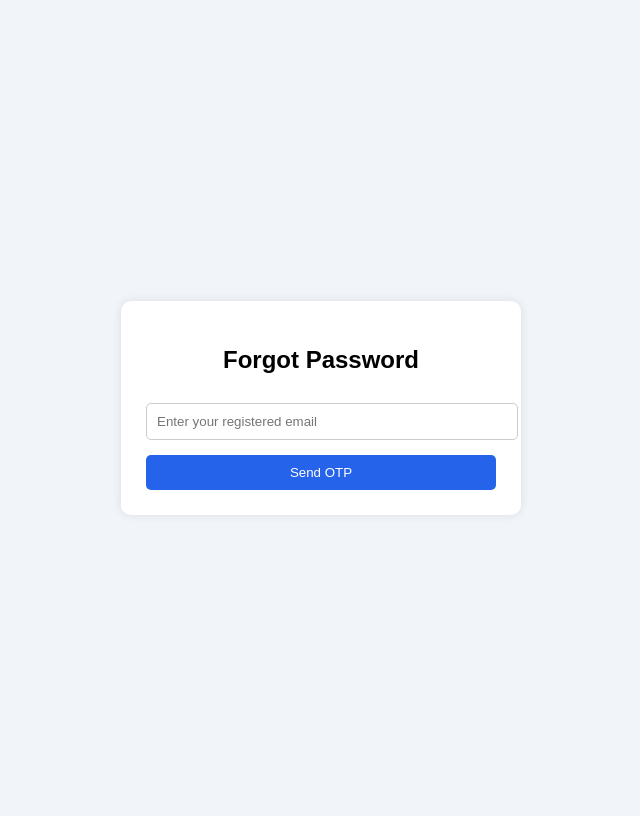
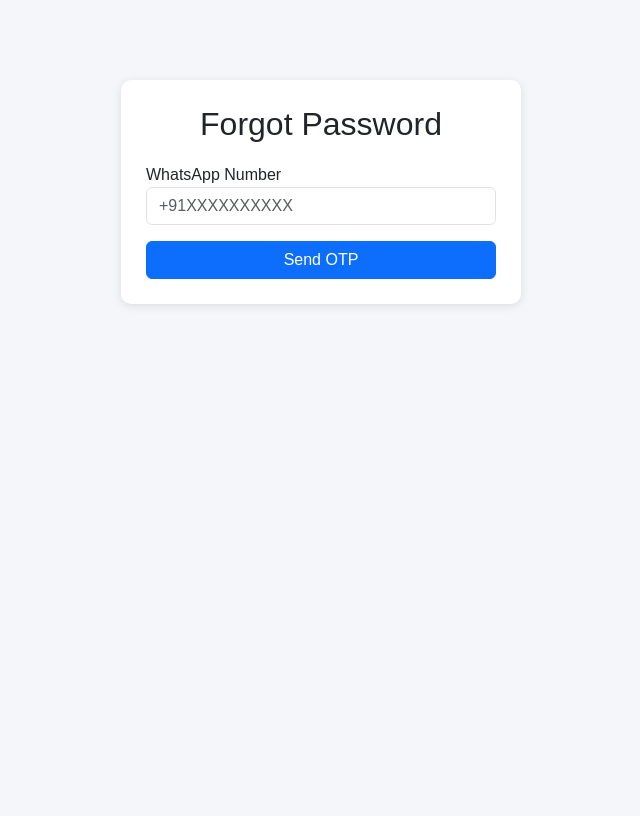
Before and after one commit to ahmadsaheem98-del/user_mail, a Flask app: page /forgot_password in a window 1280 px wide. Shown: the whole page, without its empty margins (319-959 px from the left). After the commit the page ends 306 px from the top, so only its background shows below. Run offline with Flask 3, Linux system fonts and the light colour scheme; parts of the project's set-up code (start-up, migrations or seed data) failed here and were passed over.

Commit message:
update OTP fix

```diff
--- a/app.py
+++ b/app.py
@@ -1,37 +1,49 @@
 from flask import Flask, render_template, request, redirect, session, flash, send_file
 from flask_sqlalchemy import SQLAlchemy
 from werkzeug.security import generate_password_hash, check_password_hash
-from flask_mail import Mail, Message
+from twilio.rest import Client
 from io import BytesIO
 import openpyxl
 import random
+import os
 
 app = Flask(__name__)
 
-# =====================
+# ======================
 # CONFIG
-# =====================
-app.secret_key = "saheem_secret_key"
+# ======================
+app.secret_key = os.environ.get("SECRET_KEY", "dev_secret")
 
 app.config['SQLALCHEMY_DATABASE_URI'] = 'sqlite:///database.db'
 app.config['SQLALCHEMY_TRACK_MODIFICATIONS'] = False
 
 db = SQLAlchemy(app)
 
-# =====================
-# MAIL CONFIG (OTP)
-# =====================
-app.config['MAIL_SERVER'] = 'smtp.gmail.com'
-app.config['MAIL_PORT'] = 587
-app.config['MAIL_USE_TLS'] = True
-app.config['MAIL_USERNAME'] = 'yourgmail@gmail.com'
-app.config['MAIL_PASSWORD'] = 'your_app_password'
+# ======================
+# TWILIO CONFIG (WHATSAPP OTP)
+# ======================
+TWILIO_SID = os.environ.get("TWILIO_SID")
+TWILIO_AUTH_TOKEN = os.environ.get("TWILIO_AUTH_TOKEN")
+TWILIO_FROM = os.environ.get("TWILIO_WHATSAPP_FROM")
 
-mail = Mail(app)
+def send_whatsapp_otp(phone, otp):
+    try:
+        client = Client(TWILIO_SID, TWILIO_AUTH_TOKEN)
 
-# =====================
-# MODELS
-# =====================
+        client.messages.create(
+            from_=TWILIO_FROM,
+            body=f"Your OTP is: {otp}",
+            to=f"whatsapp:{phone}"
+        )
+
+        print("OTP SENT")
+
+    except Exception as e:
+        print("WhatsApp OTP Error:", e)
+
+# ======================
+# DATABASE MODELS
+# ======================
 class User(db.Model):
     id = db.Column(db.Integer, primary_key=True)
     username = db.Column(db.String(100), unique=True)
@@ -42,81 +54,45 @@ class User(db.Model):
 
 class MailForm(db.Model):
     id = db.Column(db.Integer, primary_key=True)
-
     first_name = db.Column(db.String(100))
     last_name = db.Column(db.String(100))
     department = db.Column(db.String(100))
-    status = db.Column(db.String(50), default='Pending')
-
+    status = db.Column(db.String(50), default="Pending")
     user_id = db.Column(db.Integer)
 
-# =====================
+# ======================
 # INIT DB + ADMIN
-# =====================
+# ======================
 with app.app_context():
     db.create_all()
 
-    admin = User.query.filter_by(email="admin@gmail.com").first()
-
+    admin = User.query.filter_by(username="admin").first()
     if not admin:
-        admin_user = User(
+        admin = User(
             username="admin",
             email="admin@gmail.com",
             password=generate_password_hash("admin123"),
             role="admin"
         )
-        db.session.add(admin_user)
+        db.session.add(admin)
         db.session.commit()
 
-# =====================
-# HOME
-# =====================
+# ======================
+# ROUTES
+# ======================
 @app.route('/')
 def home():
     return redirect('/login')
 
-# =====================
-# LOGIN
-# =====================
-@app.route('/login', methods=['GET', 'POST'])
-def login():
-    if request.method == 'POST':
-
-        username = request.form.get('username', '')
-        password = request.form.get('password', '')
-
-        user = User.query.filter_by(username=username).first()
-
-        if user and password and check_password_hash(user.password, password):
-
-            session['user_id'] = user.id
-            session['role'] = user.role
-
-            return redirect('/admin_dashboard' if user.role == 'admin' else '/user_dashboard')
-
-        flash("Invalid login")
-
-    return render_template('login.html')
-
-# =====================
-# REGISTER
-# =====================
+# ---------- REGISTER ----------
 @app.route('/register', methods=['GET', 'POST'])
 def register():
     if request.method == 'POST':
 
-        username = request.form.get('username', '')
-        email = request.form.get('email', '')
-        password = request.form.get('password', '')
-
-        if not username or not email or not password:
-            flash("All fields required")
-            return redirect('/register')
-
         user = User(
-            username=username,
-            email=email,
-            password=generate_password_hash(password),
+            username=request.form.get('username'),
+            email=request.form.get('email'),
+            password=generate_password_hash(request.form.get('password')),
             role='user'
         )
 
@@ -127,127 +103,89 @@ def register():
 
     return render_template('register.html')
 
-# =====================
-# USER DASHBOARD
-# =====================
+# ---------- LOGIN ----------
+@app.route('/login', methods=['GET', 'POST'])
+def login():
+    if request.method == 'POST':
+
+        username = request.form.get('username')
+        password = request.form.get('password')
+
+        user = User.query.filter_by(username=username).first()
+
+        if user and check_password_hash(user.password, password):
+
+            session['user_id'] = user.id
+            session['role'] = user.role
+
+            if user.role == 'admin':
+                return redirect('/admin_dashboard')
+
+            return redirect('/user_dashboard')
+
+        flash("Invalid login")
+
+    return render_template('login.html')
+
+# ---------- DASHBOARDS ----------
 @app.route('/user_dashboard')
 def user_dashboard():
-    if 'user_id' not in session:
-        return redirect('/login')
+    return render_template('user_dashboard.html')
 
-    forms = MailForm.query.filter_by(user_id=session['user_id']).all()
-    return render_template('user_dashboard.html', forms=forms)
 
-# =====================
-# ADMIN DASHBOARD (FIXED COUNTS)
-# =====================
 @app.route('/admin_dashboard')
 def admin_dashboard():
-    if session.get('role') != 'admin':
-        return redirect('/login')
+    forms = MailForm.query.all()
+    return render_template('admin_dashboard.html', forms=forms)
 
-    forms = MailForm.query.all()
-
-    total_forms = len(forms)
-    approved_forms = len([f for f in forms if f.status == "Approved"])
-    rejected_forms = len([f for f in forms if f.status == "Rejected"])
-    pending_forms = len([f for f in forms if f.status == "Pending"])
-
-    return render_template(
-        'admin_dashboard.html',
-        forms=forms,
-        total_forms=total_forms,
-        approved_forms=approved_forms,
-        rejected_forms=rejected_forms,
-        pending_forms=pending_forms
-    )
-
-# =====================
-# CREATE FORM (FIXED ROUTE)
-# =====================
+# ---------- CREATE FORM ----------
 @app.route('/form', methods=['GET', 'POST'])
 def form():
-    if 'user_id' not in session:
-        return redirect('/login')
-
     if request.method == 'POST':
 
-        new_form = MailForm(
-            first_name=request.form.get('first_name', ''),
-            last_name=request.form.get('last_name', ''),
-            department=request.form.get('department', ''),
-            user_id=session['user_id']
+        f = MailForm(
+            first_name=request.form.get('first_name'),
+            last_name=request.form.get('last_name'),
+            department=request.form.get('department'),
+            user_id=session.get('user_id')
         )
 
-        db.session.add(new_form)
+        db.session.add(f)
         db.session.commit()
 
-        flash("Form submitted successfully")
         return redirect('/user_dashboard')
 
     return render_template('form.html')
 
-# =====================
-# VIEW FORM
-# =====================
-@app.route('/view_form/<int:id>')
-def view_form(id):
-    if 'user_id' not in session:
-        return redirect('/login')
-
-    form = MailForm.query.get_or_404(id)
-    return render_template('view_form.html', form=form)
-
-# =====================
-# APPROVE
-# =====================
+# ---------- APPROVE ----------
 @app.route('/approve/<int:id>')
 def approve(id):
-    if session.get('role') != 'admin':
-        return redirect('/login')
-
-    form = MailForm.query.get_or_404(id)
+    form = MailForm.query.get(id)
     form.status = "Approved"
-
     db.session.commit()
-    flash("Approved")
     return redirect('/admin_dashboard')
 
-# =====================
-# REJECT
-# =====================
+# ---------- REJECT ----------
 @app.route('/reject/<int:id>')
 def reject(id):
-    if session.get('role') != 'admin':
-        return redirect('/login')
-
-    form = MailForm.query.get_or_404(id)
+    form = MailForm.query.get(id)
     form.status = "Rejected"
-
     db.session.commit()
-    flash("Rejected")
     return redirect('/admin_dashboard')
 
-# =====================
-# EXCEL EXPORT (FIXED)
-# =====================
+# ---------- EXCEL ----------
 @app.route('/excel/<int:id>')
 def excel(id):
-    form = MailForm.query.get_or_404(id)
+
+    form = MailForm.query.get(id)
 
     wb = openpyxl.Workbook()
     ws = wb.active
-    ws.title = "Form Data"
 
-    data = [
-        ["First Name", form.first_name],
-        ["Last Name", form.last_name],
-        ["Department", form.department],
-        ["Status", form.status]
-    ]
-
-    for row in data:
-        ws.append(row)
+    ws.append(["ID", form.id])
+    ws.append(["Name", form.first_name + " " + form.last_name])
+    ws.append(["Department", form.department])
+    ws.append(["Status", form.status])
 
     file = BytesIO()
     wb.save(file)
@@ -255,46 +193,34 @@ def excel(id):
 
     return send_file(file, as_attachment=True, download_name="form.xlsx")
 
-# =====================
-# FORGOT PASSWORD OTP
-# =====================
+# ======================
+# FORGOT PASSWORD (WHATSAPP OTP)
+# ======================
 @app.route('/forgot_password', methods=['GET', 'POST'])
 def forgot_password():
+
     if request.method == 'POST':
 
-        email = request.form.get('email', '')
-
-        user = User.query.filter_by(email=email).first()
-
-        if not user:
-            flash("Email not found")
-            return redirect('/forgot_password')
+        phone = request.form.get('phone')
 
         otp = str(random.randint(100000, 999999))
 
         session['otp'] = otp
-        session['email'] = email
+        session['phone'] = phone
 
-        msg = Message(
-            "OTP",
-            sender=app.config['MAIL_USERNAME'],
-            recipients=[email]
-        )
-        msg.body = f"Your OTP is {otp}"
-        mail.send(msg)
+        send_whatsapp_otp(phone, otp)
 
         return redirect('/verify_otp')
 
     return render_template('forgot_password.html')
 
-# =====================
-# VERIFY OTP
-# =====================
+# ---------- VERIFY OTP ----------
 @app.route('/verify_otp', methods=['GET', 'POST'])
 def verify_otp():
+
     if request.method == 'POST':
 
-        otp = request.form.get('otp', '')
+        otp = request.form.get('otp')
 
         if otp == session.get('otp'):
             return redirect('/reset_password')
@@ -303,36 +229,21 @@ def verify_otp():
 
     return render_template('verify_otp.html')
 
-# =====================
-# RESET PASSWORD
-# =====================
+# ---------- RESET PASSWORD ----------
 @app.route('/reset_password', methods=['GET', 'POST'])
 def reset_password():
+
     if request.method == 'POST':
 
-        password = request.form.get('password', '')
+        new_password = request.form.get('password')
 
-        user = User.query.filter_by(email=session.get('email')).first()
-
-        if user:
-            user.password = generate_password_hash(password)
-            db.session.commit()
-
-        session.clear()
+        flash("Password Updated")
         return redirect('/login')
 
     return render_template('reset_password.html')
 
-# =====================
-# LOGOUT
-# =====================
-@app.route('/logout')
-def logout():
-    session.clear()
-    return redirect('/login')
-
-# =====================
-# RUN
-# =====================
+# ======================
+# RUN (RENDER READY)
+# ======================
 if __name__ == "__main__":
-    app.run(debug=True)
+    app.run(host="0.0.0.0", port=int(os.environ.get("PORT", 10000)))
--- a/templates/forgot_password.html
+++ b/templates/forgot_password.html
@@ -1,82 +1,53 @@
 <!DOCTYPE html>
-<html>
+<html lang="en">
+
 <head>
-    <title>Forgot Password</title>
-    <style>
-        body {
-            font-family: Arial;
-            background: #f1f5f9;
-            display: flex;
-            justify-content: center;
-            align-items: center;
-            height: 100vh;
-        }
+<meta charset="UTF-8">
+<meta name="viewport" content="width=device-width, initial-scale=1.0">
 
-        .box {
-            background: white;
-            padding: 25px;
-            border-radius: 10px;
-            width: 350px;
-            box-shadow: 0 0 10px rgba(0,0,0,0.1);
-        }
+<title>Forgot Password</title>
 
-        input {
-            width: 100%;
-            padding: 10px;
-            margin-top: 10px;
-            margin-bottom: 15px;
-            border: 1px solid #ccc;
-            border-radius: 5px;
-        }
+<link href="https://cdn.jsdelivr.net/npm/bootstrap@5.3.3/dist/css/bootstrap.min.css" rel="stylesheet">
 
-        button {
-            width: 100%;
-            padding: 10px;
-            background: #2563eb;
-            color: white;
-            border: none;
-            border-radius: 5px;
-            cursor: pointer;
-        }
+<style>
+body{
+    background:#f4f6f9;
+    font-family:Arial;
+}
 
-        button:hover {
-            background: #1e40af;
-        }
+.box{
+    width:400px;
+    margin:80px auto;
+    background:white;
+    padding:25px;
+    border-radius:10px;
+    box-shadow:0 2px 10px rgba(0,0,0,0.1);
+}
 
-        h2 {
-            text-align: center;
-        }
+h2{
+    text-align:center;
+    margin-bottom:20px;
+}
+</style>
 
-        .msg {
-            color: red;
-            text-align: center;
-        }
-    </style>
 </head>
 
 <body>
 
 <div class="box">
 
-    <h2>Forgot Password</h2>
+<h2>Forgot Password</h2>
 
-    <!-- Flask flash message -->
-    {% with messages = get_flashed_messages() %}
-      {% if messages %}
-        <p class="msg">{{ messages[0] }}</p>
-      {% endif %}
-    {% endwith %}
+<form method="POST">
 
-    <form method="POST">
+    <label>WhatsApp Number</label>
+    <input type="text" name="phone" placeholder="+91XXXXXXXXXX" class="form-control mb-3" required>
 
-        <input type="email"
-               name="email"
-               placeholder="Enter your registered email"
-               required>
+    <button type="submit" class="btn btn-primary w-100">
+        Send OTP
+    </button>
 
-        <button type="submit">Send OTP</button>
-
-    </form>
+</form>
 
 </div>
 
```
Also changed, not shown: requirements.txt (+5 -5 lines).
